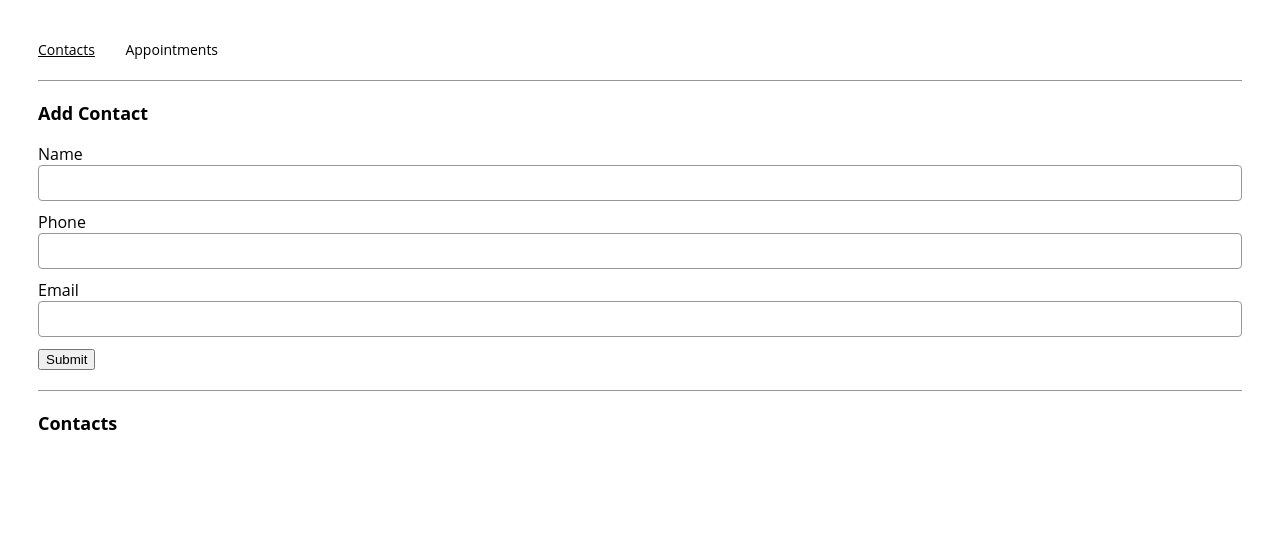
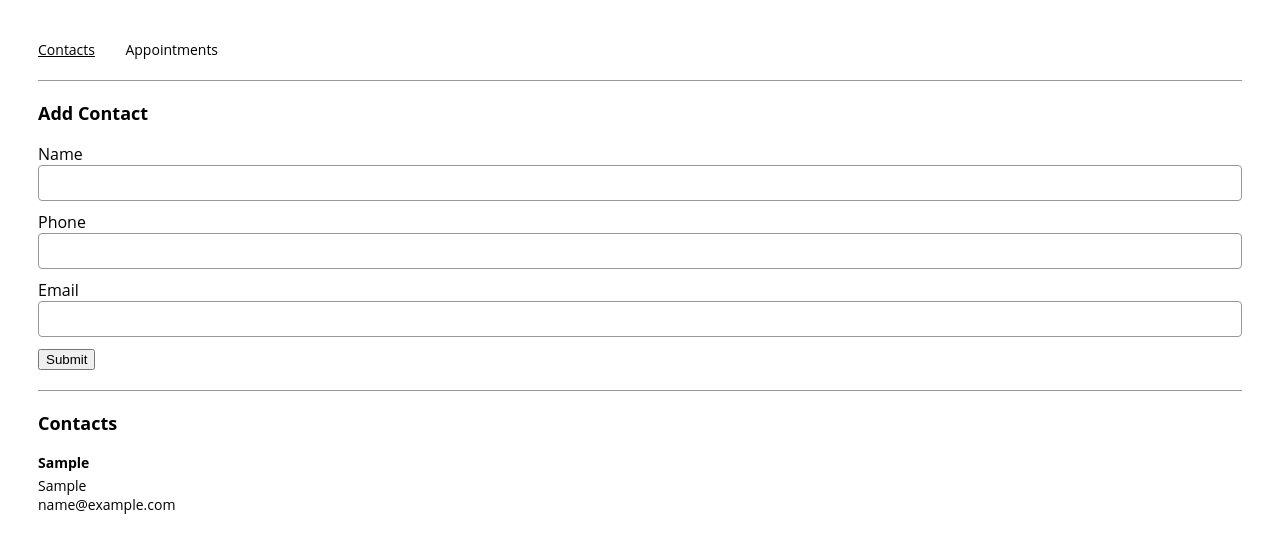
Before and after one commit to xiaofandev/appointment-planner, a React (Create React App) app: page /contacts in a window 1280 px wide. Both pictures are taken after typing "Sample", "Sample", "name@example.com" into the empty fields and a click on the button "Submit". Shown: the top 550 px of the page. Built offline with nearby package versions, Linux system fonts and the light colour scheme.

Commit message:
new feature: display all contact list

```diff
--- a/src/components/tile/Tile.js
+++ b/src/components/tile/Tile.js
@@ -1,9 +1,13 @@
 import React from "react";
 
-export const Tile = () => {
+const Tile = ({contact, index}) => {
   return (
     <div className="tile-container">
-
+      <div className="tile tile-title">{contact.name}</div>
+      <div>{contact.phoneNumber}</div>
+      <div>{contact.email}</div>
     </div>
   );
 };
+
+export default Tile;
--- a/src/components/tileList/TileList.js
+++ b/src/components/tileList/TileList.js
@@ -1,9 +1,16 @@
 import React from "react";
+import Tile from "../tile/Tile";
 
-export const TileList = () => {
+export const TileList = ({contacts}) => {
   return (
-    <div>
-
+    <div className="tile">
+      {
+        contacts.map((contact, index) => {
+          return (
+            <Tile contact={contact} key={index} />
+          );
+        })
+      }
     </div>
   );
 };
```
